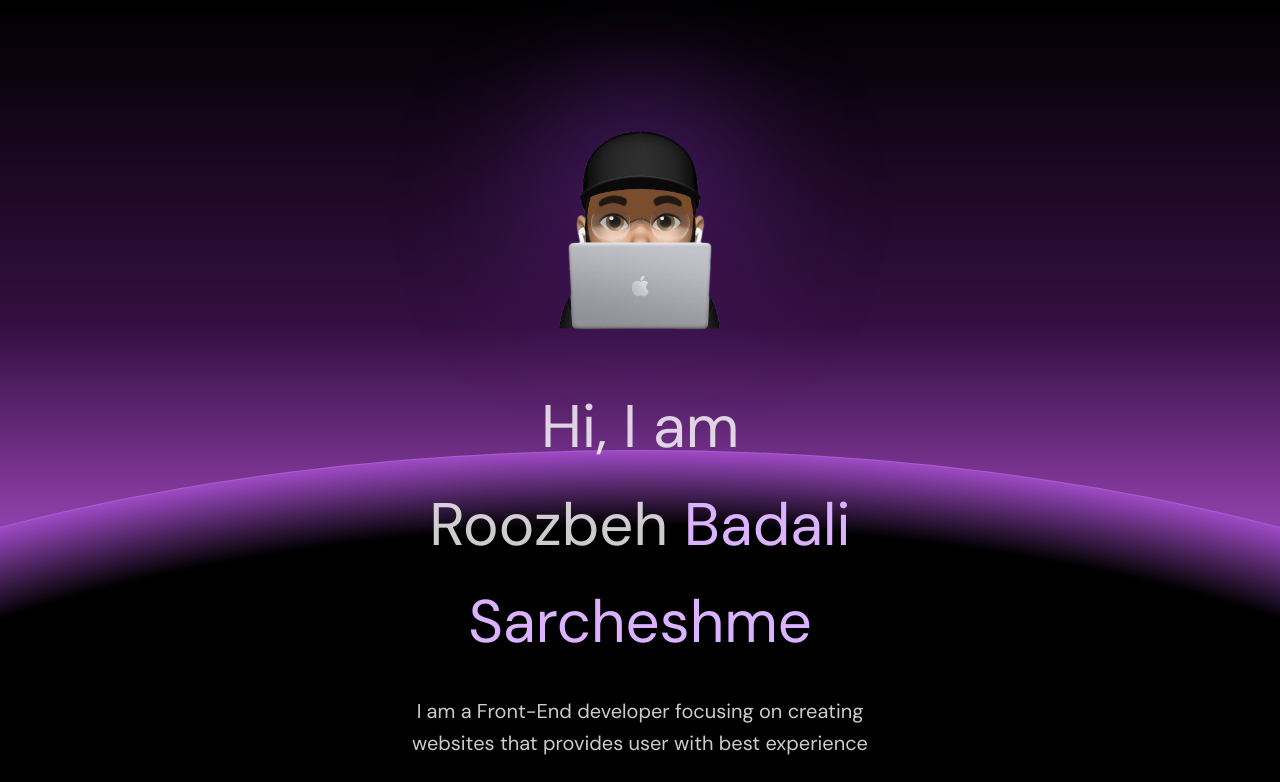
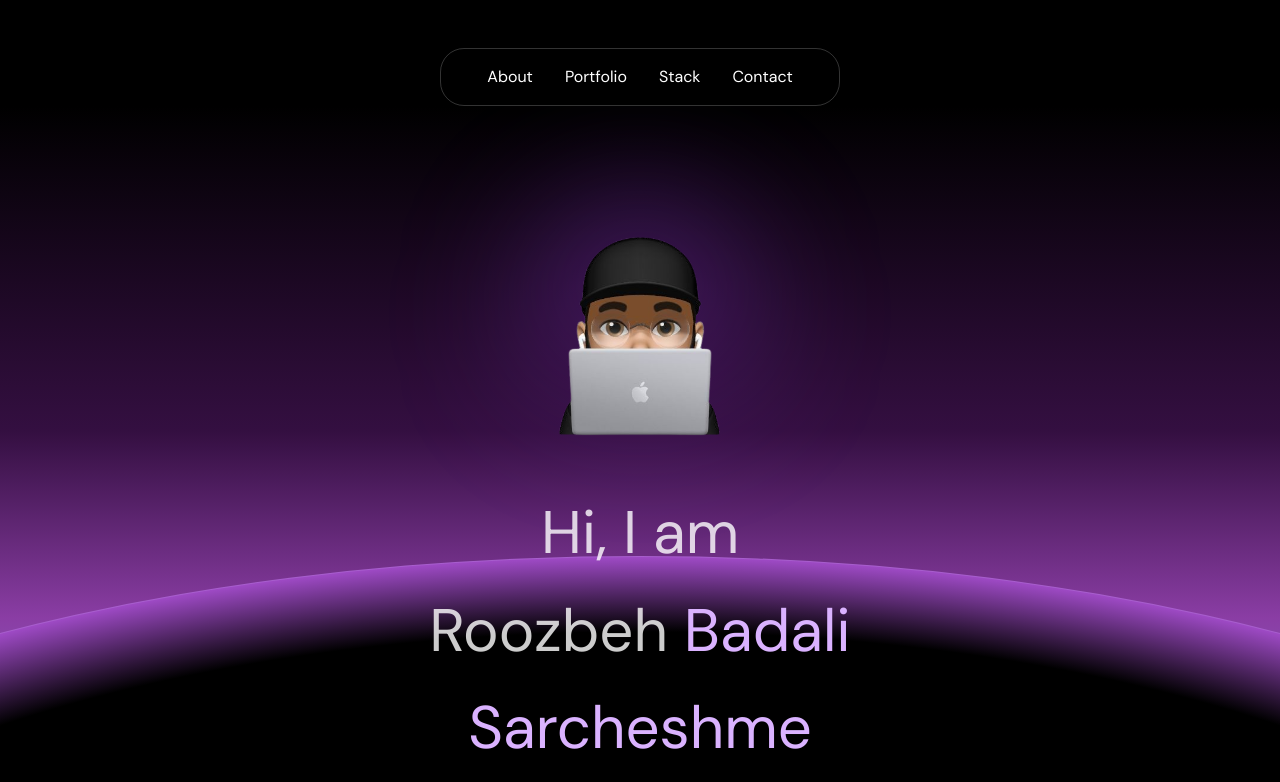
Before and after one commit to MRFAKE2002/Portfolio-Project-1, a Next.js app: page / in a window 1280 px wide. Shown: the top 782 px of the page. Built offline with nearby package versions, Linux system fonts and the light colour scheme.

Commit message:
Make Navbar Component

```diff
--- a/src/app/page.tsx
+++ b/src/app/page.tsx
@@ -8,10 +8,12 @@ import Stack from "@/components/Stack";
 import Services from "@/components/Services";
 import Contact from "@/components/Contact";
 import Footer from "@/components/Footer";
+import Navbar from "@/components/Navbar";
 
 export default function Home() {
   return (
     <>
+      <Navbar />
       <Hero />
       <LogoAnimation />
       <About />
--- /dev/null
+++ b/src/components/Navbar.tsx
@@ -0,0 +1,95 @@
+"use client";
+
+import Link from "next/link";
+import React, { useState } from "react";
+import { AiOutlineMenu, AiOutlineClose } from "react-icons/ai";
+import { motion } from "framer-motion";
+
+const navLinks = [
+  { title: "About", path: "#about" },
+  { title: "Portfolio", path: "#portfolio" },
+  { title: "Stack", path: "#stack" },
+  { title: "Contact", path: "#contact" },
+];
+
+const Navbar = () => {
+  const [nav, setNav] = useState(false);
+
+  const toggleNav = () => {
+    setNav(!nav);
+  };
+
+  const closeNav = () => {
+    setNav(false);
+  };
+
+  const menuVariants = {
+    open: {
+      x: 0,
+      transition: {
+        stiffness: 20,
+        damping: 15,
+      },
+    },
+    closed: {
+      x: "-100%",
+      transition: {
+        stiffness: 20,
+        damping: 15,
+      },
+    },
+  };
+
+  return (
+    <div className="z-50">
+      <div
+        className="border border-white/20 mt-12 backdrop-blur-3xl rounded-3xl hidden md:flex
+                            items-center justify-center p-2 max-w-[400px] mx-auto"
+      >
+        <ul className="flex flex-row p-2 space-x-8">
+          {navLinks.map((link, index) => (
+            <li key={index}>
+              <Link
+                href={link.path}
+                className="transform hover:text-white/50
+                                                                transition-all duration-300 ease-in-out"
+              >
+                {link.title}
+              </Link>
+            </li>
+          ))}
+        </ul>
+      </div>
+
+      <div
+        onClick={toggleNav}
+        className="md:hidden fixed top-5 right-5 border rounded z-50 text-white/70 border-white/70 p-2"
+      >
+        {nav ? <AiOutlineClose size={20} /> : <AiOutlineMenu size={20} />}
+      </div>
+
+      <motion.div
+        initial={false}
+        animate={nav ? "open" : "closed"}
+        variants={menuVariants}
+        className="fixed z-40 left-0 top-0 w-full h-full bg-black/90 menu"
+      >
+        <ul className="flex flex-col items-center justify-center space-y-6 h-full">
+          {navLinks.map((link, index) => (
+            <li key={index}>
+              <Link
+                href={link.path}
+                onClick={closeNav}
+                className="text-4xl font-bold"
+              >
+                {link.title}
+              </Link>
+            </li>
+          ))}
+        </ul>
+      </motion.div>
+    </div>
+  );
+};
+
+export default Navbar;
```
